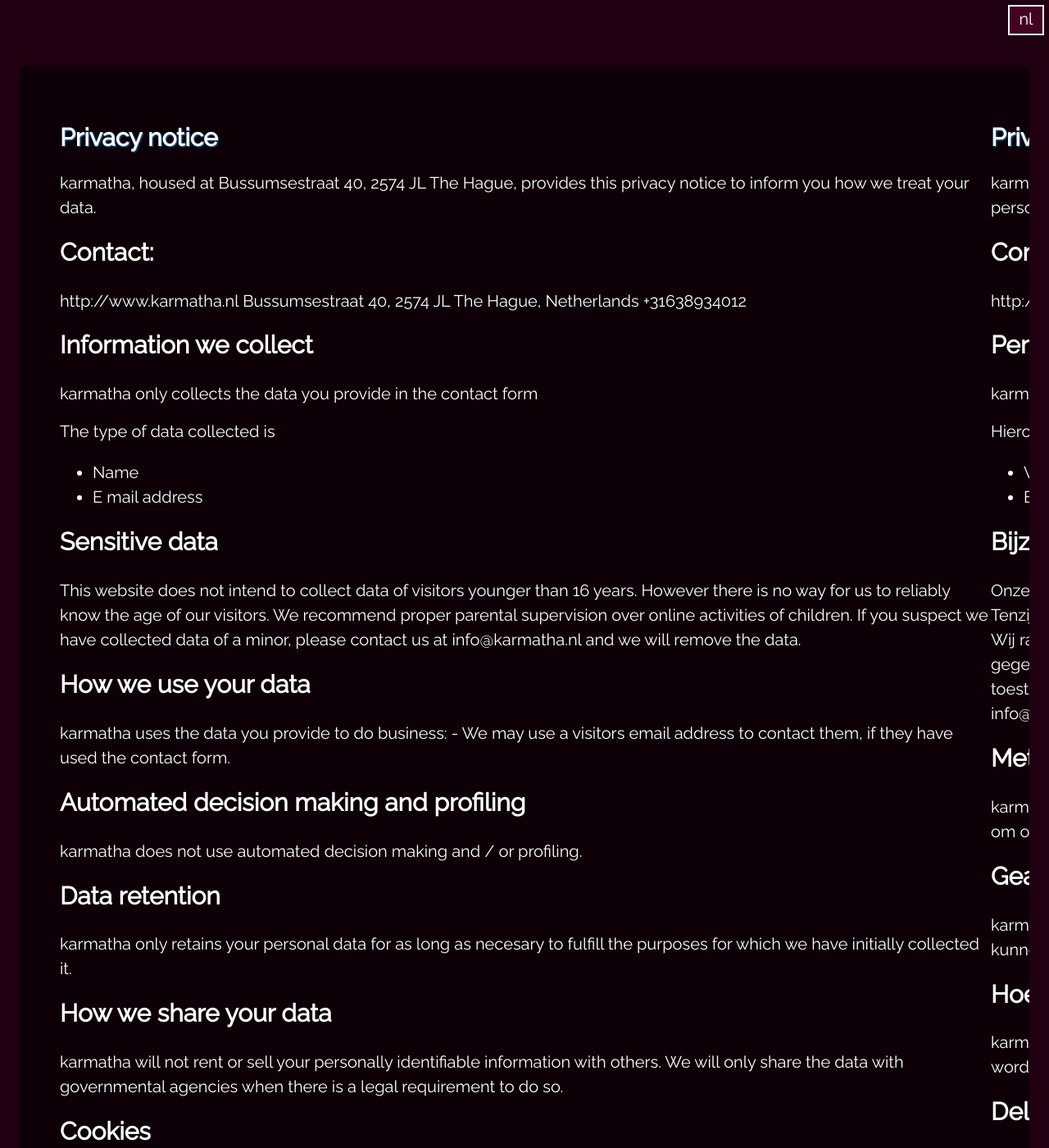
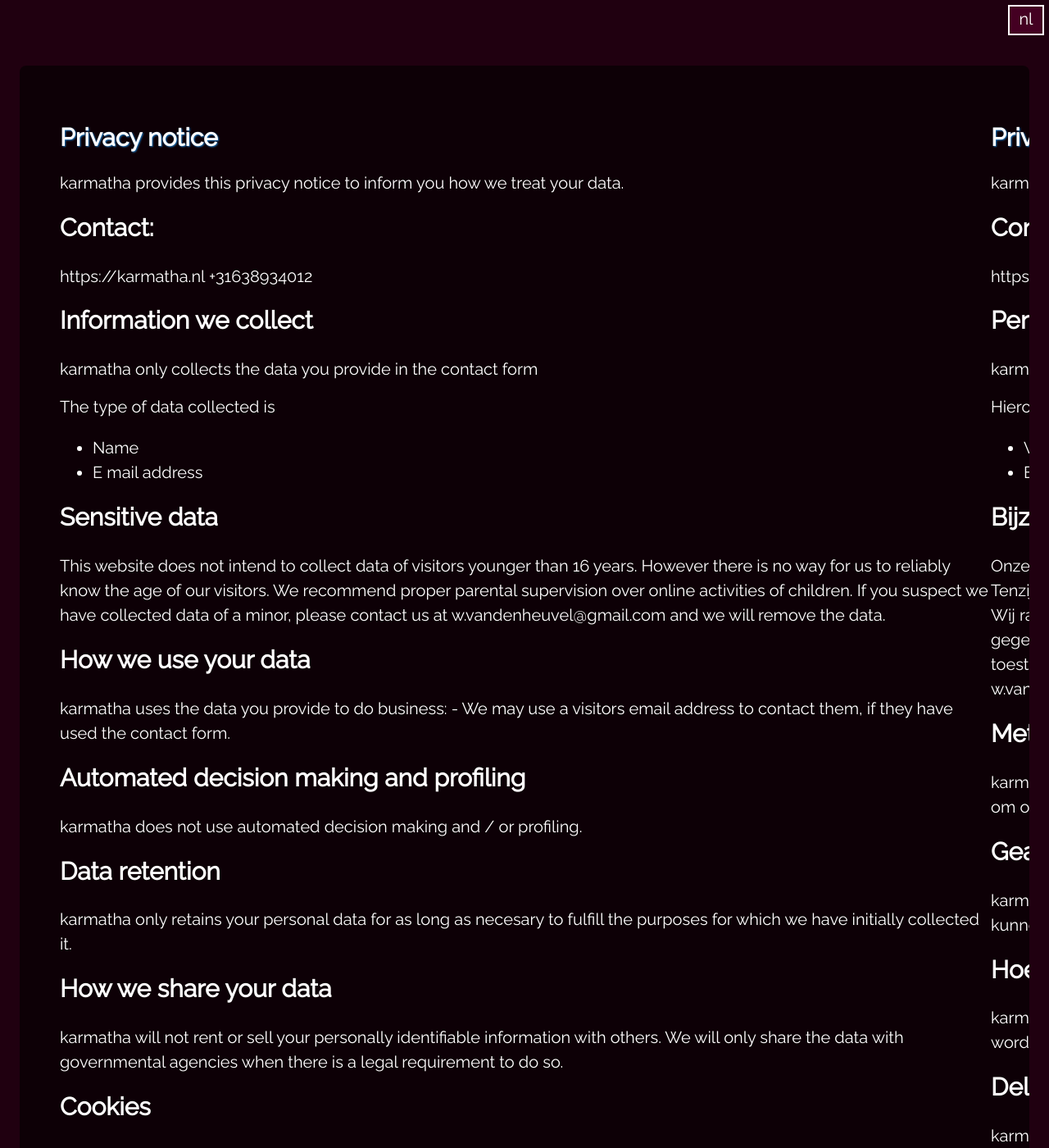
Before and after one commit to karmatha-nl/karmatha-nl.github.io, a Jekyll site: the page built from privacy.md, in a window 1280 px wide and 1400 px high. Shown: the whole window at 82% size. Built offline with Jekyll 4.4.1, drawn with Linux system fonts in a browser that asks for light colours; some of the changed text lies outside the part shown.

Commit message:
style changes. removed skype

```diff
--- a/_layouts/home.html
+++ b/_layouts/home.html
@@ -165,7 +165,6 @@
              <ul class="links">
                 <li class="email"><i class="fa fa-envelope"></i><a href="mailto:{{ page.email }}" rel="author">E<span class="change-language" lang="nl">-</span>mail</a></li>
                 <li class="phone" ><i class="fa fa-phone" aria-hidden="true"></i><a href="tel:0031638934012" target="_blank">+31 6 38934012</a></li>
-                <li class="skype"><i class="fa-brands fa-skype " aria-hidden="true"></i><a href="skype:w.vandenheuvel_4" target="_blank">Skype</a></li>
                 <li class="linkedin"><i class="fa-brands fa-linkedin" aria-hidden="true"></i><a href="https://www.linkedin.com/in/wouter-van-den-heuvel/" target="_blank">LinkedIn</a></li>
                 <li class="github"><i class="fa-brands fa-github " aria-hidden="true"></i><a href="https://github.com/karmatha-nl" target="_blank">GitHub</a></li>
              </ul>
--- a/css/home.scss
+++ b/css/home.scss
@@ -16,6 +16,7 @@
     text-align: center;
     padding-bottom: 0.5rem;
     text-wrap: balance;
+    padding-top: 2rem;
 
     > div {
       padding: 0 2.5rem;
@@ -49,6 +50,10 @@
       columns: 2;
       -webkit-columns: 2;
       list-style-position: inside;
+    }
+
+    li::marker {
+      color: $color-special;
     }
   }
 
--- a/privacy.md
+++ b/privacy.md
@@ -5,11 +5,11 @@
     <div lang="en">
         <h1>Privacy notice</h1>
         <p>
-            karmatha, housed at Bussumsestraat 40, 2574 JL The Hague, provides this privacy notice to inform you how we treat your data.
+            karmatha provides this privacy notice to inform you how we treat your data.
         </p>
         <p>
             <h2>Contact:</h2>
-            http://www.karmatha.nl Bussumsestraat 40, 2574 JL The Hague, Netherlands +31638934012
+            https://karmatha.nl +31638934012
         </p>
         <p>
             <h2>Information we collect</h2>
@@ -25,7 +25,7 @@
         <p>
             <h2>Sensitive data</h2>
             This website does not intend to collect data of visitors younger than 16 years. However there is no way for us to reliably know the age of our visitors. We recommend proper parental supervision over online activities of children.
-            If you suspect we have collected data of a minor, please contact us at info@karmatha.nl and we will remove the data.
+            If you suspect we have collected data of a minor, please contact us at w.vandenheuvel@gmail.com and we will remove the data.
         </p>
         <p>
             <h2>How we use your data</h2>
@@ -52,22 +52,23 @@
             <h2>View, delete or modify data</h2>
             You have the right to view your personal data, to correct it or to hae it removed. In addition you have the right to revoke your permission for processing of your data. You can also ask us to provide you with a document with all of your data.
             <br><br>
-            You can direct this request for viewing, correction or deletion of personal data to info@karmatha.nl
+            You can direct this request for viewing, correction or deletion of personal data to w.vandenheuvel@gmail.com
         </p>
         <p>
             <h2>Information security</h2>
-            karmatha is concerned with protecting your privacy and data but we cannot ensure or warrant the security of any information to transmit. If you have any doubts or questions feel free to contact me at info@karmatha.nl
+            karmatha is concerned with protecting your privacy and data but we cannot ensure or warrant the security of any information to transmit. If you have any doubts or questions feel free to contact me at w.vandenheuvel@gmail.com
         </p>
     </div>
     <div lang="nl">
         <h1>Privacyverklaring</h1>
 
         <p>
-            karmatha, gevestigd aan Bussumsestraat 40, 2574 JL &#39;s-Gravenhage, is verantwoordelijk voor de verwerking van persoonsgegevens zoals weergegeven in deze privacyverklaring.
+            karmatha, is verantwoordelijk voor de verwerking van persoonsgegevens zoals weergegeven in deze privacyverklaring.
         </p>
         <p>
             <h2>Contactgegevens:</h2>
-            http://www.karmatha.nl Bussumsestraat 40, 2574 JL &#39;s-Gravenhage +31638934012
+            https://karmatha.nl
+            +31638934012
         </p>
         <p>
             <h2>Persoonsgegevens die wij verwerken</h2>
@@ -82,7 +83,7 @@
         </p>
         <p>
             <h2>Bijzondere en/of gevoelige persoonsgegevens die wij verwerken</h2>
-            Onze website en/of dienst heeft niet de intentie gegevens te verzamelen over websitebezoekers die jonger zijn dan 16 jaar. Tenzij ze toestemming hebben van ouders of voogd. We kunnen echter niet controleren of een bezoeker ouder dan 16 is. Wij raden ouders dan ook aan betrokken te zijn bij de online activiteiten van hun kinderen, om zo te voorkomen dat er gegevens over kinderen verzameld worden zonder ouderlijke toestemming. Als je er van overtuigd bent dat wij zonder die toestemming persoonlijke gegevens hebben verzameld over een minderjarige, neem dan contact met ons op via info@karmatha.nl, dan verwijderen wij deze informatie.
+            Onze website en/of dienst heeft niet de intentie gegevens te verzamelen over websitebezoekers die jonger zijn dan 16 jaar. Tenzij ze toestemming hebben van ouders of voogd. We kunnen echter niet controleren of een bezoeker ouder dan 16 is. Wij raden ouders dan ook aan betrokken te zijn bij de online activiteiten van hun kinderen, om zo te voorkomen dat er gegevens over kinderen verzameld worden zonder ouderlijke toestemming. Als je er van overtuigd bent dat wij zonder die toestemming persoonlijke gegevens hebben verzameld over een minderjarige, neem dan contact met ons op via w.vandenheuvel@gmail.com, dan verwijderen wij deze informatie.
         </p>
         <p>
             <h2>Met welk doel en op basis van welke grondslag wij persoonsgegevens verwerken</h2>
@@ -109,7 +110,7 @@
             <h2>Gegevens inzien, aanpassen of verwijderen</h2>
             Je hebt het recht om je persoonsgegevens in te zien, te corrigeren of te verwijderen. Daarnaast heb je het recht om je eventuele toestemming voor de gegevensverwerking in te trekken of bezwaar te maken tegen de verwerking van jouw persoonsgegevens door karmatha en heb je het recht op gegevensoverdraagbaarheid. Dat betekent dat je bij ons een verzoek kan indienen om de persoonsgegevens die wij van jou beschikken in een computerbestand naar jou of een ander, door jou genoemde organisatie, te sturen.
             <br><br>
-            Je kunt een verzoek tot inzage, correctie, verwijdering, gegevensoverdraging van je persoonsgegevens of verzoek tot intrekking van je toestemming of bezwaar op de verwerking van jouw persoonsgegevens sturen naar info@karmatha.nl.
+            Je kunt een verzoek tot inzage, correctie, verwijdering, gegevensoverdraging van je persoonsgegevens of verzoek tot intrekking van je toestemming of bezwaar op de verwerking van jouw persoonsgegevens sturen naar w.vandenheuvel@gmail.com.
             <br><br>
             Om er zeker van te zijn dat het verzoek tot inzage door jou is gedaan, vragen wij jou een kopie van je identiteitsbewijs met het verzoek mee te sturen. Maak in deze kopie je pasfoto, MRZ (machine readable zone, de strook met nummers onderaan het paspoort), paspoortnummer en Burgerservicenummer (BSN) zwart. Dit ter bescherming van je privacy. We reageren zo snel mogelijk, maar binnen vier weken, op jouw verzoek .
             <br><br>
@@ -117,7 +118,7 @@
         </p>
         <p>
             <h2>Hoe wij persoonsgegevens beveiligen</h2>
-            karmatha neemt de bescherming van jouw gegevens serieus en neemt passende maatregelen om misbruik, verlies, onbevoegde toegang, ongewenste openbaarmaking en ongeoorloofde wijziging tegen te gaan. Als jij het idee hebt dat jouw gegevens toch niet goed beveiligd zijn of er aanwijzingen zijn van misbruik, neem dan contact op met info@karmatha.nl
+            karmatha neemt de bescherming van jouw gegevens serieus en neemt passende maatregelen om misbruik, verlies, onbevoegde toegang, ongewenste openbaarmaking en ongeoorloofde wijziging tegen te gaan. Als jij het idee hebt dat jouw gegevens toch niet goed beveiligd zijn of er aanwijzingen zijn van misbruik, neem dan contact op met w.vandenheuvel@gmail.com
         </p>
     </div>
 </section>
```
